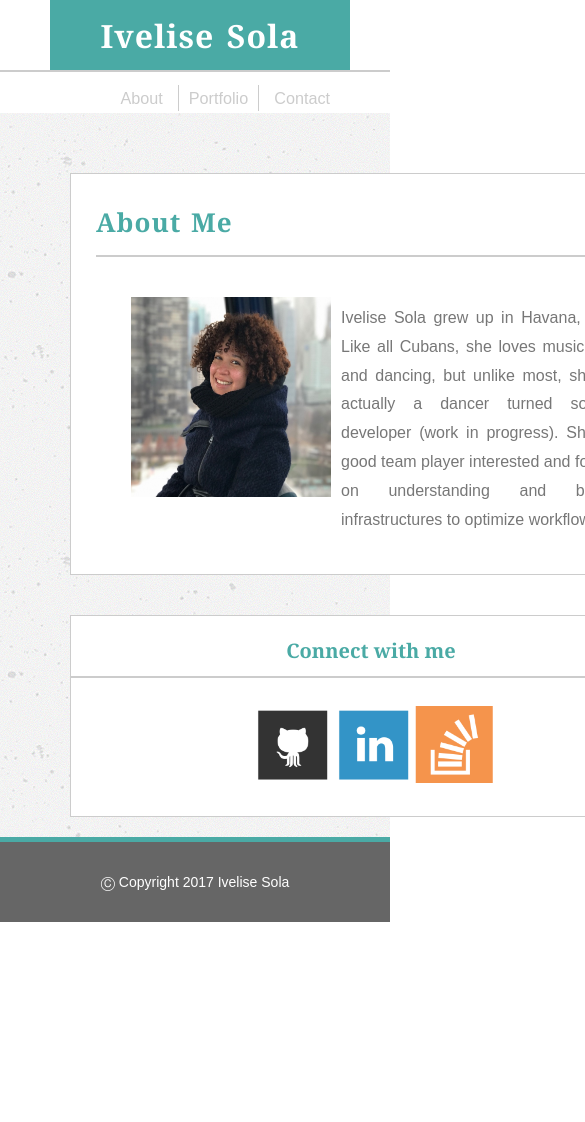
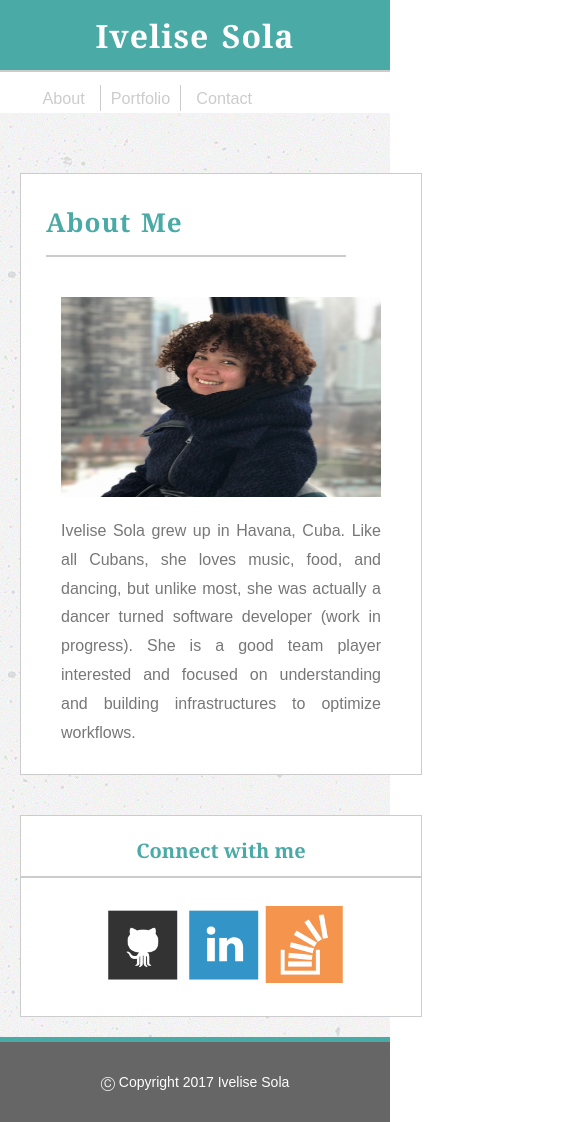
Before and after one commit to IveliseSola/Responsive-Portfolio, a plain HTML site: page index.html in a window 390 px wide. Shown: the top 1122 px of the page, 585 px wide, since content can reach past the window. Before the commit the page ends 922 px from the top, so only its background shows below. Drawn offline with Linux system fonts and the light colour scheme.

Commit message:
queries width 640px

```diff
--- a/assets/css/style.css
+++ b/assets/css/style.css
@@ -385,6 +385,61 @@ footer p{
 	.portfolio {
 		height: 700px;
 	}
+}
 
+@media only screen and (max-width: 640px) {
+
+	.bar h1 {
+		left: 0;
+		width: 100%;
+	}
+
+	.bar nav {
+		float: center;
+		margin-right: 20%;
+	}
+
+    .bio,
+	.portfolio,
+	.contact {
+		width: 400px;
+		height: 600px;
+		margin: 60px 10px 20px 20px;
+	}
+
+	.bio h2,
+	.portfolio h2,
+	.contact h2 { width: 300px; }
+
+	.bio img {
+		width: 80%;
+		margin-left: 10%;
+		margin-bottom: 20px;
+	}
+
+	.connect {
+		width: 400px;
+		margin: 20px 10px 20px 20px;
+	}
+	.portfolio {
+		height: 1300px;
+	}
+
+	 .portfolio div {
+		height: 200px;
+		width: 262px;
+		margin-bottom: 1px;
+	 }
+
+	 .portfolio a:link,
+	 .portfolio a:visited {
+		 text-decoration: none;
+		 height: 10px;
+		 width: 200px;
+	 }
+    .portfolio img {
+			height: 150px;
+			width: 260px;
+	}
 
 }
```
